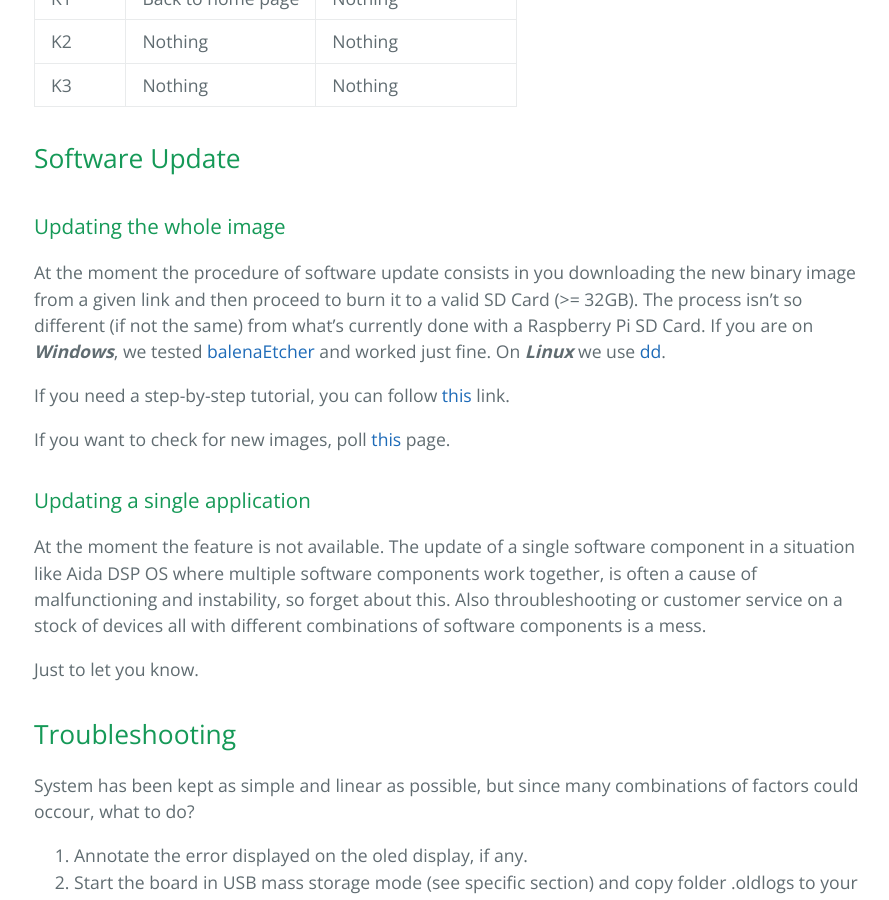
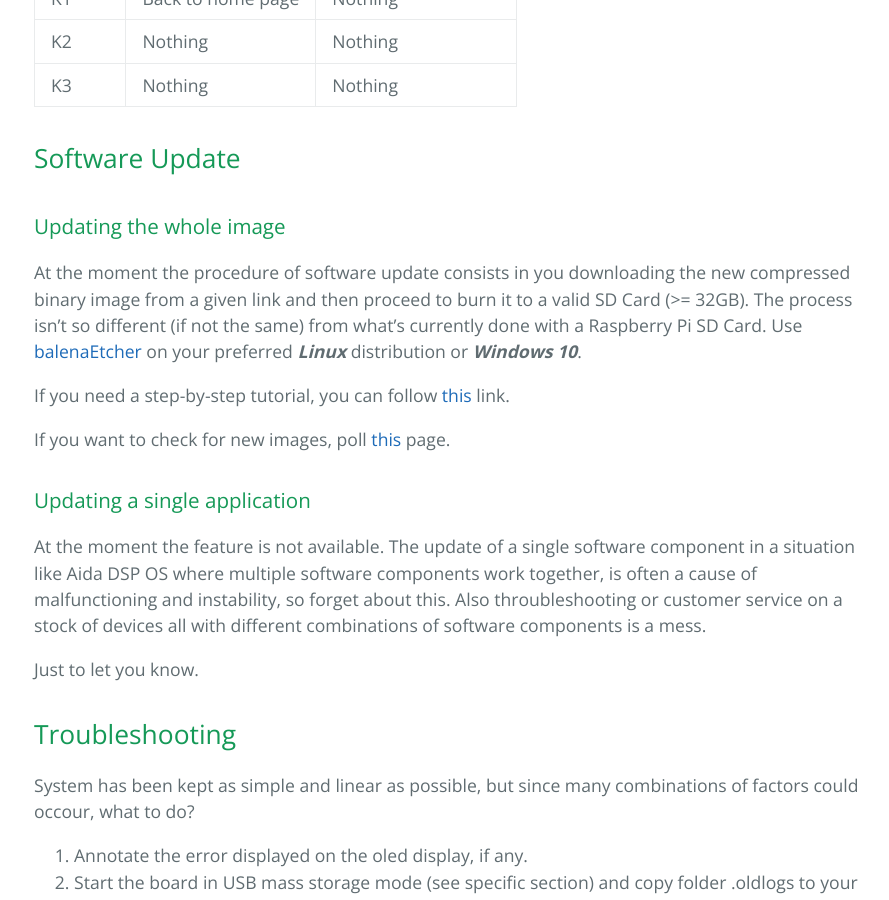
Before and after one commit to AidaDSP/AidaDSP.github.io, a Jekyll site: the page built from aida_dsp_os_manual.md, in a window 1280 px wide and 900 px high, scrolled down 12489 px. Shown: the whole window, without its empty margins (190-1079 px from the left). Built offline with Jekyll 4.4.1, drawn with Linux system fonts in a browser that asks for light colours.

Commit message:
Updated manual

```diff
--- a/aida_dsp_os_manual.md
+++ b/aida_dsp_os_manual.md
@@ -392,8 +392,8 @@ K3 | Nothing | Nothing
 ### Updating the whole image
 
 At the moment the procedure of software update consists in you downloading the new
-binary image from a given link and then proceed to burn it to a valid SD Card (>= 32GB).
-The process isn't so different (if not the same) from what's currently done with a Raspberry Pi SD Card. If you are on _**Windows**_, we tested [balenaEtcher](https://www.balena.io/etcher/) and worked just fine. On _**Linux**_ we use [dd](https://en.wikipedia.org/wiki/Dd_(Unix)).
+compressed binary image from a given link and then proceed to burn it to a valid SD Card (>= 32GB).
+The process isn't so different (if not the same) from what's currently done with a Raspberry Pi SD Card. Use [balenaEtcher](https://www.balena.io/etcher/) on your preferred _**Linux**_ distribution or _**Windows 10**_.
 
 If you need a step-by-step tutorial, you can follow [this](https://www.raspberrypi.org/documentation/installation/installing-images/) link.
 
```
